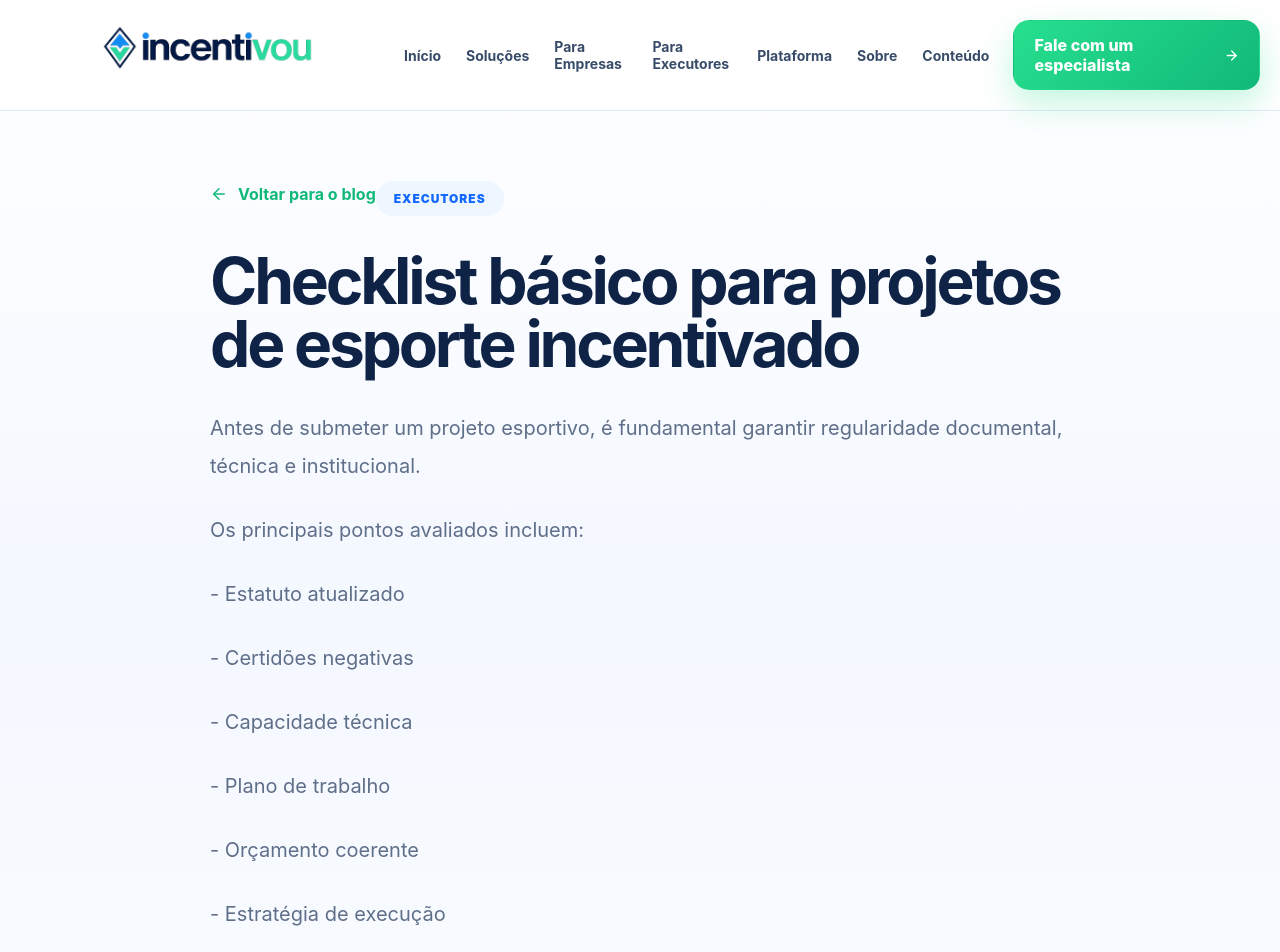
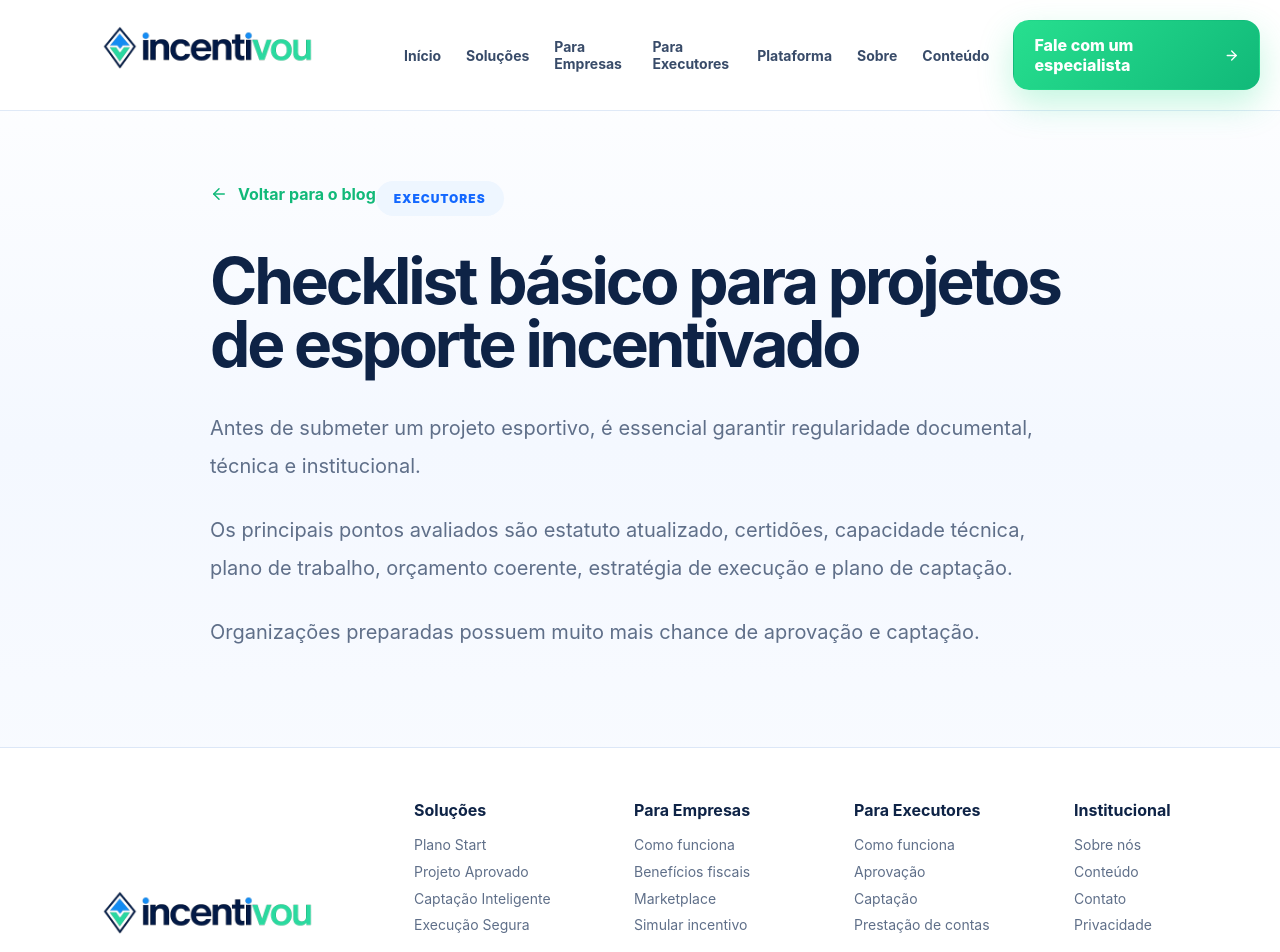
Before and after one commit to Brunoleoguilherme/incentivou-site, a Next.js app: page /blog/checklist-projeto-esporte-incentivado in a window 1280 px wide. Shown: the top 952 px of the page. Built offline with nearby package versions, Linux system fonts and the light colour scheme.

Commit message:
Corrige rotas das materias do blog

```diff
--- a/app/blog/[slug]/page.js
+++ b/app/blog/[slug]/page.js
@@ -5,62 +5,49 @@ const posts = {
   'como-transformar-imposto-em-impacto-esportivo': {
     title: 'Como transformar imposto em impacto esportivo',
     category: 'Empresas',
-    content: `
-A Lei de Incentivo ao Esporte permite que empresas direcionem parte do imposto devido para apoiar projetos esportivos aprovados pelo Governo Federal.
+    content: `A Lei de Incentivo ao Esporte permite que empresas direcionem parte do imposto devido para apoiar projetos esportivos aprovados.
 
-Além do benefício fiscal, empresas passam a gerar impacto social, fortalecimento institucional e posicionamento de marca.
+Além do benefício fiscal, empresas geram impacto social, fortalecem sua marca e ampliam sua reputação institucional.
 
-Projetos esportivos oferecem oportunidades reais de relacionamento com comunidades, ESG, ativações de marca e transformação social.
-
-Com estratégia correta, o incentivo deixa de ser apenas obrigação tributária e se torna investimento institucional.
-`,
+Com estratégia correta, o incentivo deixa de ser apenas uma obrigação tributária e se transforma em investimento de marca, ESG e relacionamento com a sociedade.`,
   },
-
   'checklist-projeto-esporte-incentivado': {
     title: 'Checklist básico para projetos de esporte incentivado',
     category: 'Executores',
-    content: `
-Antes de submeter um projeto esportivo, é fundamental garantir regularidade documental, técnica e institucional.
+    content: `Antes de submeter um projeto esportivo, é essencial garantir regularidade documental, técnica e institucional.
 
-Os principais pontos avaliados incluem:
+Os principais pontos avaliados são estatuto atualizado, certidões, capacidade técnica, plano de trabalho, orçamento coerente, estratégia de execução e plano de captação.
 
-- Estatuto atualizado
-- Certidões negativas
-- Capacidade técnica
-- Plano de trabalho
-- Orçamento coerente
-- Estratégia de execução
-- Plano de captação
-
-Organizações preparadas possuem muito mais chance de aprovação e captação.
-`,
+Organizações preparadas possuem muito mais chance de aprovação e captação.`,
   },
-
   'prestacao-de-contas-comeca-no-primeiro-dia': {
     title: 'Por que a prestação de contas começa no primeiro dia',
     category: 'Compliance',
-    content: `
-Um dos maiores erros dos projetos incentivados é deixar a prestação de contas apenas para o final.
+    content: `Um dos maiores erros dos projetos incentivados é deixar a prestação de contas apenas para o final.
 
-A execução segura depende de:
+A execução segura depende de organização documental, controle financeiro, registro de pagamentos, evidências das entregas, relatórios periódicos e monitoramento técnico.
 
-- Organização documental
-- Controle financeiro
-- Registro de pagamentos
-- Evidências das entregas
-- Relatórios periódicos
-- Monitoramento técnico
-
-Quando o projeto nasce organizado, a prestação de contas se torna muito mais simples e segura.
-`,
+Quando o projeto nasce organizado, a prestação de contas se torna muito mais simples e segura.`,
   },
 };
 
-export default function BlogPost({ params }) {
-  const post = posts[params.slug];
+export default async function BlogPost({ params }) {
+  const { slug } = await params;
+  const post = posts[slug];
 
   if (!post) {
-    return <div>Matéria não encontrada.</div>;
+    return (
+      <main className="section">
+        <div className="container blogPostContainer">
+          <Link href="/blog" className="blogBackLink">
+            <ArrowLeft size={18} />
+            Voltar para o blog
+          </Link>
+
+          <h1>Matéria não encontrada.</h1>
+        </div>
+      </main>
+    );
   }
 
   return (
@@ -71,16 +58,14 @@ export default function BlogPost({ params }) {
           Voltar para o blog
         </Link>
 
-        <span className="blogPostTag">
-          {post.category}
-        </span>
+        <span className="blogPostTag">{post.category}</span>
 
         <h1>{post.title}</h1>
 
         <article className="blogPostContent">
           {post.content
             .trim()
-            .split('\n')
+            .split('\n\n')
             .map((paragraph, index) => (
               <p key={index}>{paragraph}</p>
             ))}
```
